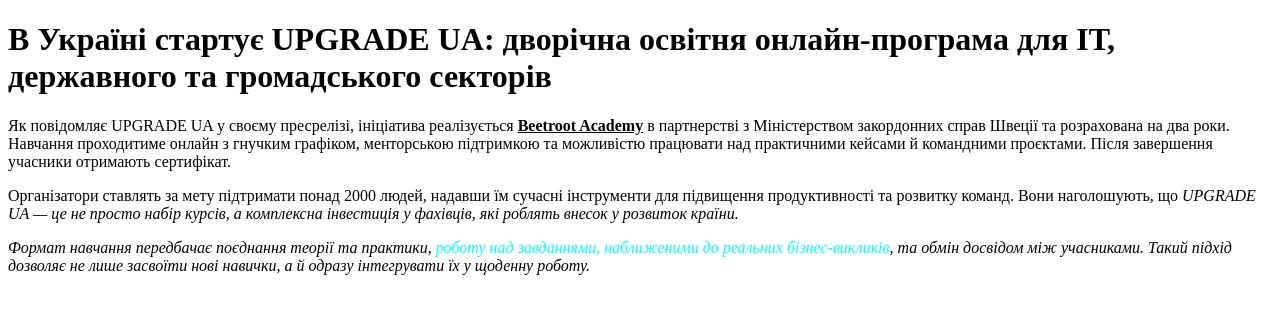
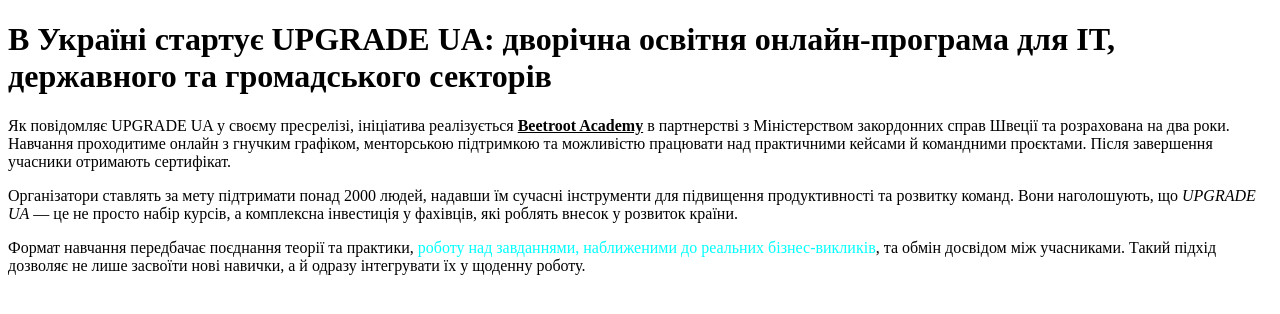
Before and after one commit to yarchyk25/Cool, a plain HTML site: page news.html in a window 1280 px wide. Drawn offline with Linux system fonts and the light colour scheme.

Commit message:
виправлено помилку

```diff
--- a/news.html
+++ b/news.html
@@ -7,7 +7,7 @@
     <body>
         <h1>В Україні стартує UPGRADE UA: дворічна освітня онлайн-програма для ІТ, державного та громадського секторів</h1>
         <p>Як повідомляє UPGRADE UA у своєму пресрелізі, ініціатива реалізується <b><u>Beetroot Academy</u></b> в партнерстві з Міністерством закордонних справ Швеції та розрахована на два роки. Навчання проходитиме онлайн з гнучким графіком, менторською підтримкою та можливістю працювати над практичними кейсами й командними проєктами. Після завершення учасники отримають сертифікат.</p>
-        <p>Організатори ставлять за мету підтримати понад 2000 людей, надавши їм сучасні інструменти для підвищення продуктивності та розвитку команд. Вони наголошують, що <i>UPGRADE UA<i> — це не просто набір курсів, а комплексна інвестиція у фахівців, які роблять внесок у розвиток країни.<p>
+        <p>Організатори ставлять за мету підтримати понад 2000 людей, надавши їм сучасні інструменти для підвищення продуктивності та розвитку команд. Вони наголошують, що <i>UPGRADE UA</i> — це не просто набір курсів, а комплексна інвестиція у фахівців, які роблять внесок у розвиток країни.<p>
         <p>Формат навчання передбачає поєднання теорії та практики, <span style="color:aqua">роботу над завданнями, наближеними до реальних бізнес-викликів</span>, та обмін досвідом між учасниками. Такий підхід дозволяє не лише засвоїти нові навички, а й одразу інтегрувати їх у щоденну роботу.</p>
     </body>
 </html>
```
